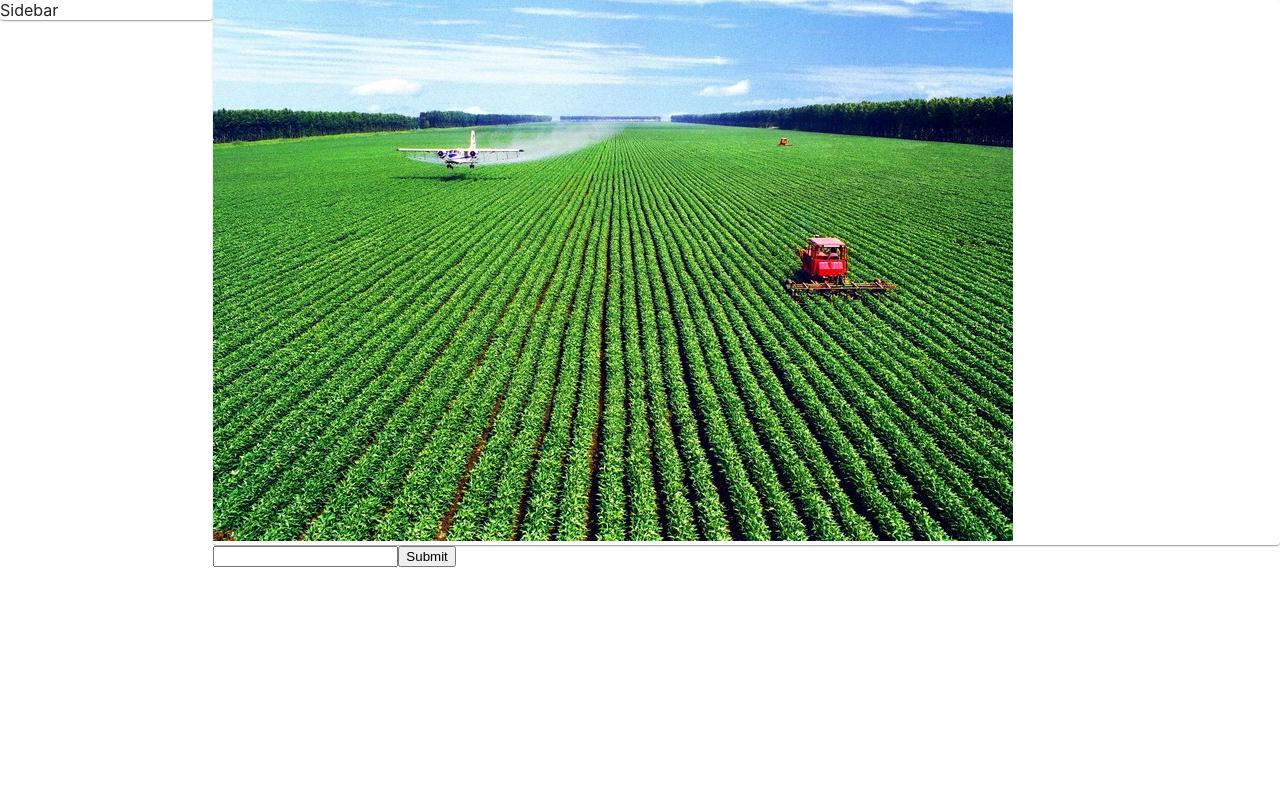
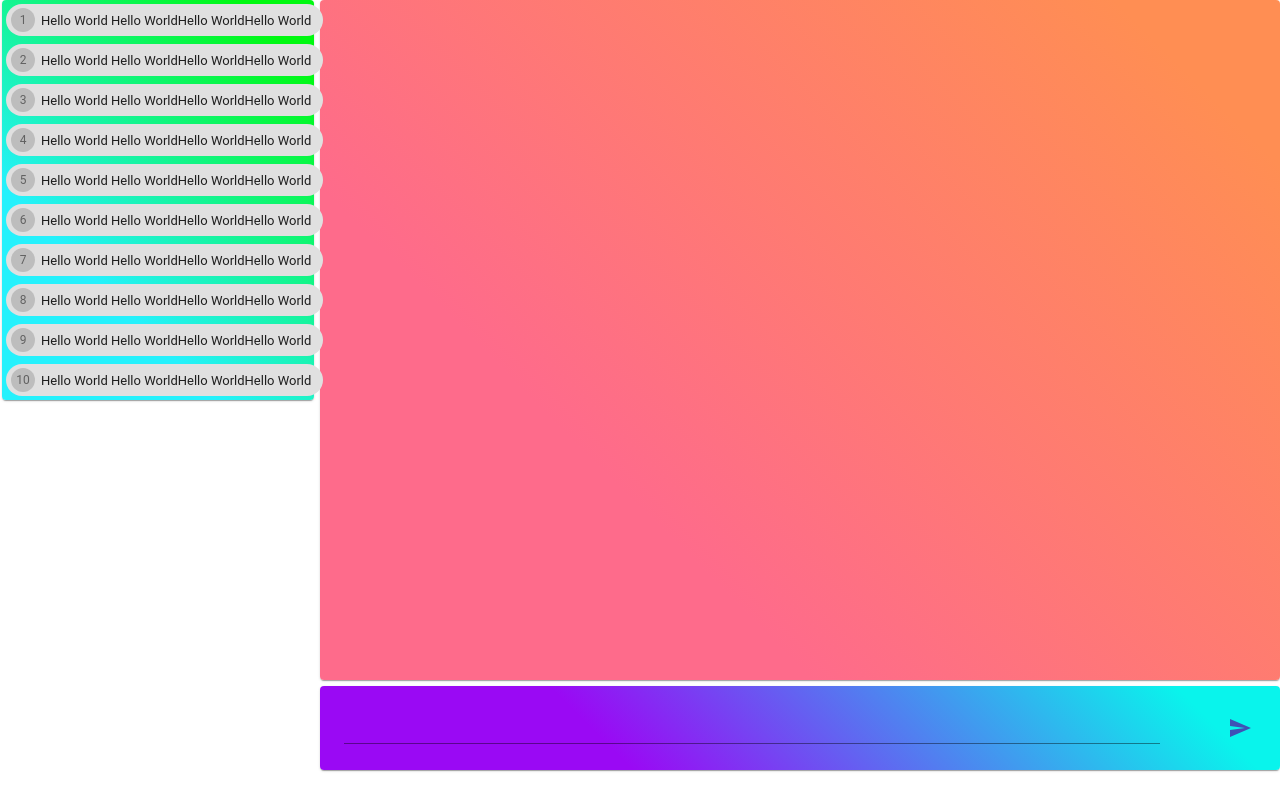
Before and after one commit to notsaksham/Chatbot, a React (Create React App) app in the folder client/: page / in a window 1280 px wide. Built offline with nearby package versions, Linux system fonts and the light colour scheme.

Commit message:
:art: Some styling changes

```diff
--- a/client/src/App.js
+++ b/client/src/App.js
@@ -5,8 +5,7 @@ import Sidebar from './Components/Sidebar';
 import History from './Components/History';
 import {makeStyles} from '@material-ui/core/styles';
 import Divider from '@material-ui/core/Divider';
-//import InputQuestion from './Components/Input';
-import InputQuestion from './Components/NewInput';
+import InputQuestion from './Components/Input';
 
 const useStyles = makeStyles({
   root: {
@@ -19,13 +18,17 @@ const useStyles = makeStyles({
 function App() {
   const styles = useStyles();
   return (
-    <Grid container className={styles.root}>
-      <Grid item xs={2}>
+    <Grid
+      container
+      className={styles.root}
+      justify="center"
+      alignItems="stretch">
+      <Grid item xs={3}>
         <Sidebar />
       </Grid>
       <Divider />
-      <Grid item xs={10}>
-        <Grid container>
+      <Grid item xs={9}>
+        <Grid justify="center" alignItems="stretch" direction="column">
           <History />
           <InputQuestion />
         </Grid>
--- a/client/src/Components/History.jsx
+++ b/client/src/Components/History.jsx
@@ -1,11 +1,13 @@
 import React from 'react';
 import Paper from '@material-ui/core/Paper';
 import {makeStyles} from '@material-ui/core/styles';
+import {Box} from '@material-ui/core';
 
 const useStyles = makeStyles({
   paper: {
     width: '100%',
     height: '100%',
+    background: 'linear-gradient(45deg, #FE6B8B 30%, #FF8E53 90%)',
   },
 });
 //Component that serves as a container for older meessages
@@ -14,7 +16,7 @@ const History = () => {
   const styles = useStyles();
   return (
     <Paper className={styles.paper}>
-      <img src="./History-Background.jpg" alt="Hello Bitch !" />
+      <Box height="85vh" width="100%"></Box>
     </Paper>
   );
 };
--- a/client/src/Components/Input.jsx
+++ b/client/src/Components/Input.jsx
@@ -1,31 +1,77 @@
-import React from 'react';
-import Paper from '@material-ui/core/Paper';
+import React, {Component} from 'react';
+import axios from 'axios';
 import TextField from '@material-ui/core/TextField';
-import {makeStyles} from '@material-ui/core/styles';
-//Component for the input field
+import {Paper, Button, Grid, styled, makeStyles, Box} from '@material-ui/core';
+import SendIcon from '@material-ui/icons/Send';
+
+const MyPaper = styled(Paper)({
+  marginTop: '6px',
+  marginRight: '3px',
+  marginLeft: 'px',
+  marginBottom: '3px',
+  display: 'flex',
+  alignItems: 'center',
+  height: '50%',
+  width: '100%',
+  background: 'linear-gradient(45deg, #9a09f4 30%, #09f4ec 90%)',
+});
 
 const useStyles = makeStyles({
-  paper: {
+  root: {
+    flexGrow: 1,
+    height: '100%',
     width: '100%',
-    height: '100%',
   },
 });
 
-const InputQuestion = () => {
-  const styles = useStyles();
-  return (
-    <Paper>
-      <TextField
-        id="outlined-basic"
-        label="Outlined"
-        fullWidth
-        style={{margin: 8}}
-        InputLabelProps={{
-          shrink: true,
-        }}
-        variant="outlined"></TextField>
-    </Paper>
-  );
-};
+class NewInput extends Component {
+  constructor() {
+    super();
+    this.state = {
+      inputtext: '',
+    };
+  }
 
-export default InputQuestion;
+  onChange = (e) => {
+    this.setState({[e.target.name]: e.target.value});
+  };
+
+  onSubmit = (e) => {
+    e.preventDefault();
+    const {inputtext} = this.state;
+
+    axios.post('/', {inputtext}).then((result) => {});
+  };
+
+  render() {
+    const {inputtext} = this.state;
+    return (
+      <form onSubmit={this.onSubmit}>
+        <MyPaper>
+          <Box
+            m={1}
+            p={2}
+            mx="xl"
+            height="100%"
+            width="95%"
+            pt={2}
+            display="inline">
+            <TextField
+              name="inputtext"
+              value={inputtext}
+              fullWidth
+              onChange={this.onChange}
+            />
+          </Box>
+          <Box m={1} p={2} height="100%" width="5%" pt={2} display="inline">
+            <Button type="submit" color="primary">
+              <SendIcon />
+            </Button>
+          </Box>
+        </MyPaper>
+      </form>
+    );
+  }
+}
+
+export default NewInput;
--- a/client/src/Components/NewInput.jsx
+++ /dev/null
@@ -1,41 +0,0 @@
-import React, { Component } from 'react';
-import axios from 'axios';
-
-class NewInput extends Component {
-    constructor() {
-        super();
-        this.state = {
-          inputtext: '',
-        };
-      }
-
-      onChange = (e) => {
-        this.setState({ [e.target.name]: e.target.value });
-      }
-
-      onSubmit = (e) => {
-        e.preventDefault();
-        const { inputtext } = this.state;
-
-        axios.post('/', { inputtext })
-          .then((result) => {
-          });
-      }
-
-      render() {
-        const { inputtext } = this.state;
-        return (
-          <form onSubmit={this.onSubmit}>
-            <input
-              type="text"
-              name="inputtext"
-              value={inputtext}
-              onChange={this.onChange}
-            />
-            <button type="submit">Submit</button>
-          </form>
-        );
-      }
-    }
-
-export default NewInput;
--- a/client/src/Components/Sidebar.jsx
+++ b/client/src/Components/Sidebar.jsx
@@ -1,8 +1,33 @@
 import React from 'react';
 import Paper from '@material-ui/core/Paper';
+import {makeStyles} from '@material-ui/core/styles';
+import Option from './Option';
+
+const useStyles = makeStyles((theme) => ({
+  sidebar: {
+    marginRight: '6px',
+    marginLeft: '2px',
+    marginBottom: '16px',
+    '& > *': {
+      margin: theme.spacing(0.5),
+    },
+    background: 'linear-gradient(45deg, #25f1fc 30%, #00f910 90%)',
+  },
+}));
 
 const Sidebar = () => {
-  return <Paper>Sidebar</Paper>;
+  const styles = useStyles();
+  return (
+    <Paper className={styles.sidebar}>
+      {[1, 2, 3, 4, 5, 6, 7, 8, 9, 10].map((num) => (
+        <Option
+          id={num}
+          index={num}
+          className={styles.chip}
+          question="Hello World Hello WorldHello WorldHello World"></Option>
+      ))}
+    </Paper>
+  );
 };
 
 export default Sidebar;
```
Also changed, not shown: client/public/History-Background.jpg (deleted).
